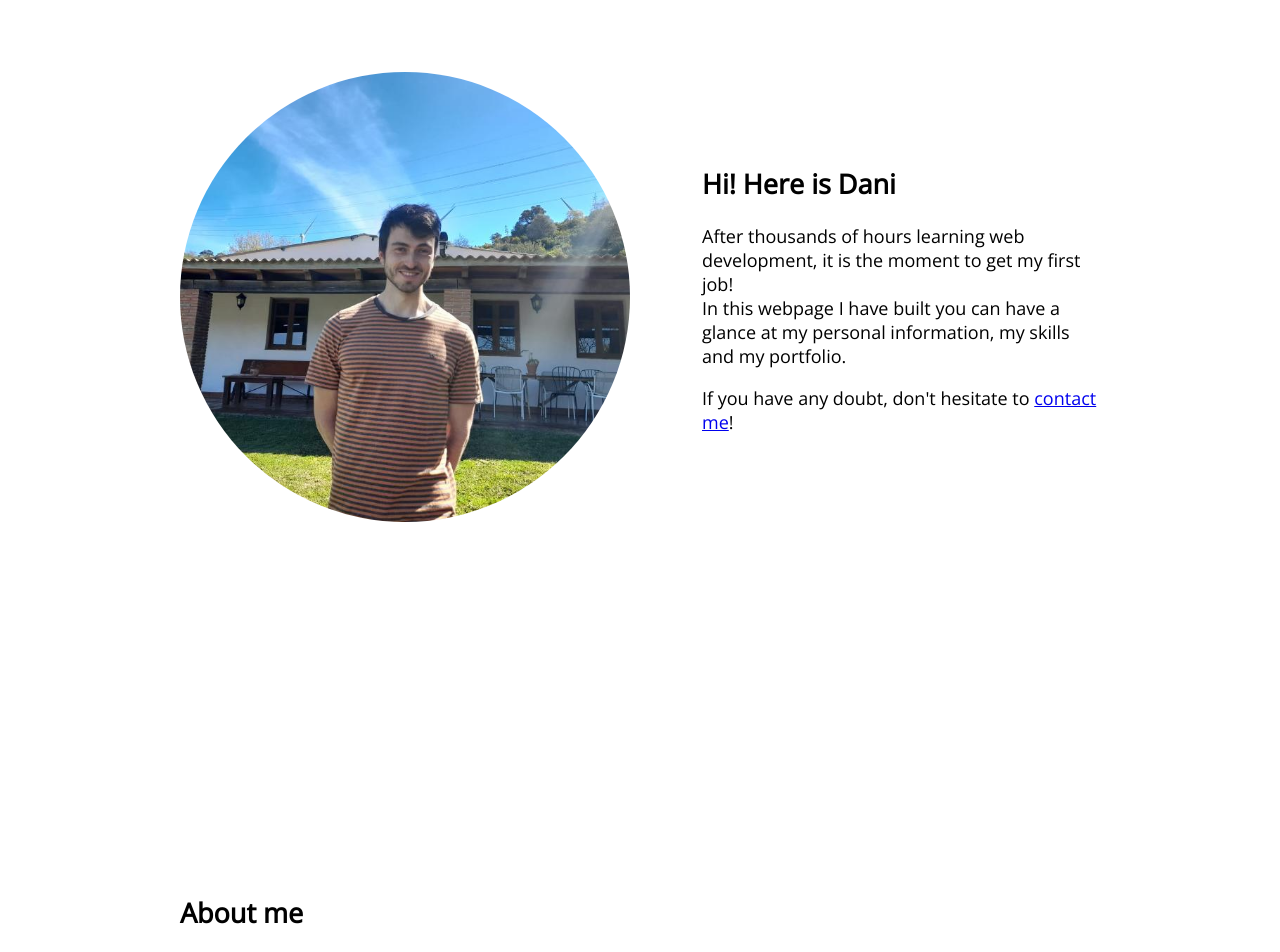
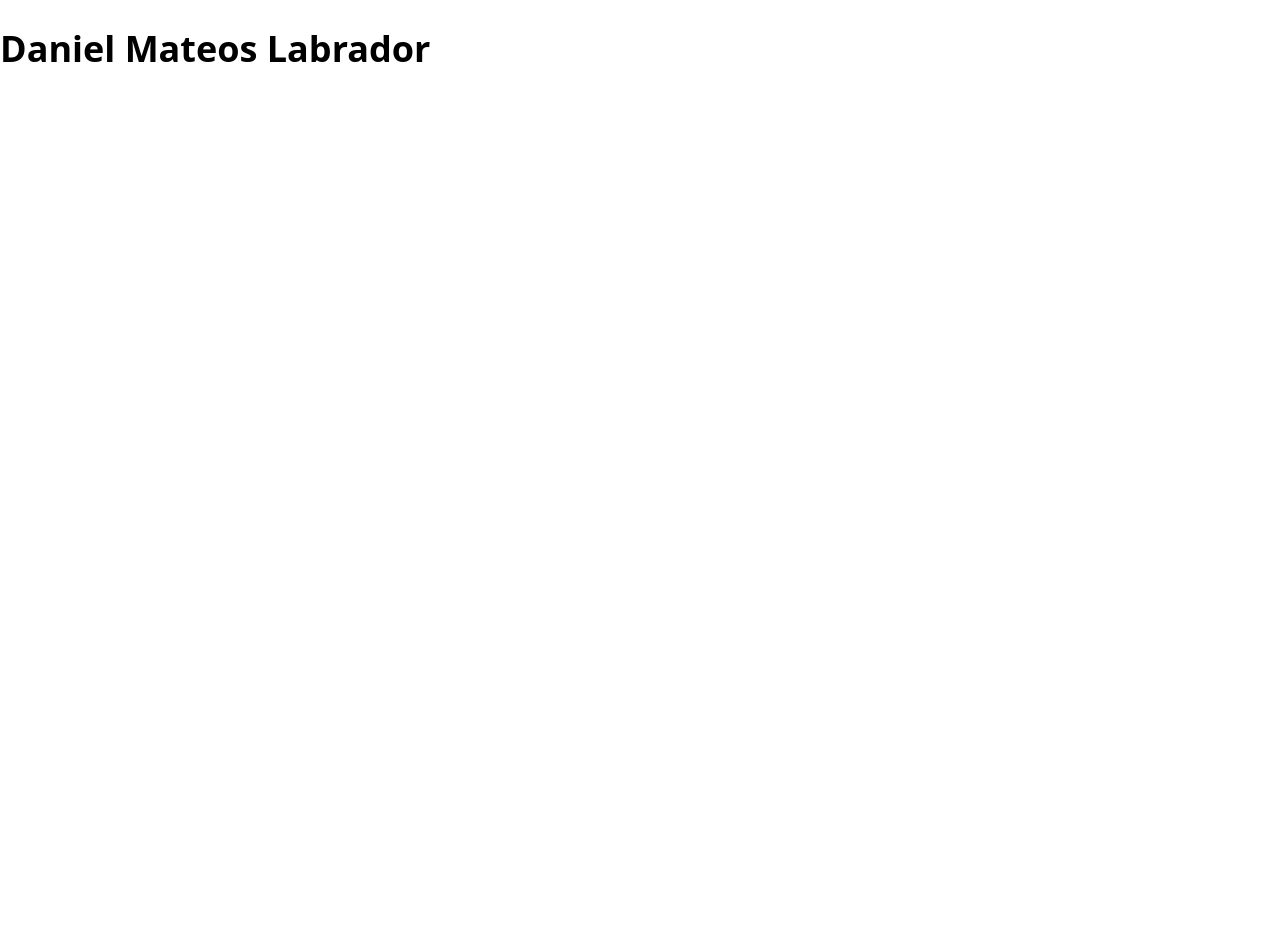
Before and after one commit to DanielMateosLab/danielmatlab, a Next.js app: page / in a window 1280 px wide. Shown: the top 952 px of the page. After the commit the page ends 800 px from the top, so only its background shows below. Built offline with nearby package versions, Linux system fonts and the light colour scheme.

Commit message:
Reinitalize project

```diff
--- a/pages/_document.js
+++ b/pages/_document.js
@@ -1,28 +1,26 @@
-import Document, { Html, Head, Main, NextScript } from "next/document";
+import Document, { Head, Html, Main, NextScript } from "next/document"
 
 class MyDocument extends Document {
   static async getInitialProps(ctx) {
-    const initialProps = await Document.getInitialProps(ctx);
-    return { ...initialProps };
+    const initialProps = await Document.getInitialProps(ctx)
+    return { ...initialProps }
   }
 
   render() {
     return (
       <Html>
         <Head>
-          <link rel="preconnect" href="https://fonts.gstatic.com" />
-          <link
-            href="https://fonts.googleapis.com/css2?family=Open+Sans&display=swap"
-            rel="stylesheet"
-          />
+          <title>Daniel Mateos Labrador</title>
+          <meta name="description" content="Portfolio Website" />
+          <meta name="viewport" content="width=device-width, initial-scale=1" />
         </Head>
         <body>
           <Main />
           <NextScript />
         </body>
       </Html>
-    );
+    )
   }
 }
 
-export default MyDocument;
+export default MyDocument
--- a/pages/api/hello.ts
+++ /dev/null
@@ -1,10 +0,0 @@
-// Next.js API route support: https://nextjs.org/docs/api-routes/introduction
-import type { NextApiRequest, NextApiResponse } from 'next'
-
-type Data = {
-  name: string
-}
-
-export default (req: NextApiRequest, res: NextApiResponse<Data>) => {
-  res.status(200).json({ name: 'John Doe' })
-}
--- a/pages/index.tsx
+++ b/pages/index.tsx
@@ -1,107 +1,8 @@
-import Head from "next/head"
-import Image from "next/image"
-import styles from "../styles/Home.module.css"
-
-interface Skill {
-  title: string
-  description: string
-}
-const technologies: Skill[] = [
-  {
-    title: "Confortable CLI usage",
-    description: `Navigate directories. Create, move, rename and delete files and
-      folders. Create links. Use grep. Use control and redirection
-      operators.`,
-  },
-  {
-    title: "Proficient Git & GitHub",
-    description: `Handle version control with the CLI using atomic commits, branches,
-      pull requests, issues, etc.`,
-  },
-  {
-    title: "Strong with the basics",
-    description: `Thousands of hours spent working with HTML, CSS and Javascript.`,
-  },
-  {
-    title: "Typescript",
-    description:
-      "Boosted productivity thanks to the type safety typescript provides.",
-  },
-  {
-    title: "My favourite full stack",
-    description: `Love creating MVPs with full functionality
-      using MongoDB, Node, NextJS and React.`,
-  },
-  {
-    title: "... and much more!",
-    description: `Docker, Express, GraphQL... Hmmm! It has been a lot of time since this
-      journey started, I've used a lot of interesting technologies, and I'm ready
-      to learn the one you need!`,
-  },
-]
-
 export default function Home() {
   return (
     <div>
-      <Head>
-        <title>Daniel Mateos Labrador</title>
-        <meta name="description" content="CV page" />
-        <meta name="viewport" content="width=device-width, initial-scale=1" />
-      </Head>
-
-      <main className={styles.container}>
-        <article className={styles.page}>
-          <header className={styles.gridContainer}>
-            <div className={styles.profile}>
-              <Image
-                alt="picture of Daniel"
-                src="/profile.jpeg"
-                layout="fill"
-                objectFit="cover"
-              />
-            </div>
-
-            <div>
-              <h1 className={styles.greeting}>Hi! Here is Dani</h1>
-              <p>
-                After thousands of hours learning web development, it is the
-                moment to get my first job!
-                <br />
-                In this webpage I have built you can have a glance at my
-                personal information, my skills and my portfolio.
-              </p>
-              <p>
-                If you have any doubt, don't hesitate to{" "}
-                <a href="#">contact me</a>!
-              </p>
-            </div>
-          </header>
-        </article>
-
-        <article className={styles.page}>
-          <h1>About me</h1>
-
-          <ul>
-            <li>Age: born in 1996</li>
-            <li>Nationality: Spanish</li>
-            <li>Gender: male</li>
-            <li>Languages: native Spanish, fluent in English</li>
-            <li>
-              Location: Algatocín, Málaga. Travelling and moving disposition
-            </li>
-            <li>B Driving license</li>
-          </ul>
-        </article>
-
-        <article>
-          <h1>Technologies</h1>
-          {technologies.map((skill) => (
-            <div key={skill.title}>
-              <h2> {skill.title} </h2>
-              <p> {skill.description} </p>
-            </div>
-          ))}
-        </article>
+      <main>
+        <h1>Daniel Mateos Labrador</h1>
       </main>
     </div>
   )
--- a/styles/Home.module.css
+++ /dev/null
@@ -1,37 +0,0 @@
-.container {
-  margin: 1rem;
-}
-
-.page {
-  min-height: 100vh;
-}
-
-.profile {
-  position: relative;
-  width: 100%;
-  height: 320px;
-}
-.profile img {
-  border-radius: 0.25rem;
-}
-
-@media screen and (min-width: 600px) {
-  .container {
-    margin: 4rem 10rem;
-  }
-
-  .profile {
-    width: 450px;
-    height: 450px;
-  }
-  .profile img {
-    border-radius: 50%;
-  }
-
-  .gridContainer {
-    display: grid;
-    grid-template-columns: 1fr 1fr;
-    place-items: center;
-    gap: 4rem;
-  }
-}
```
